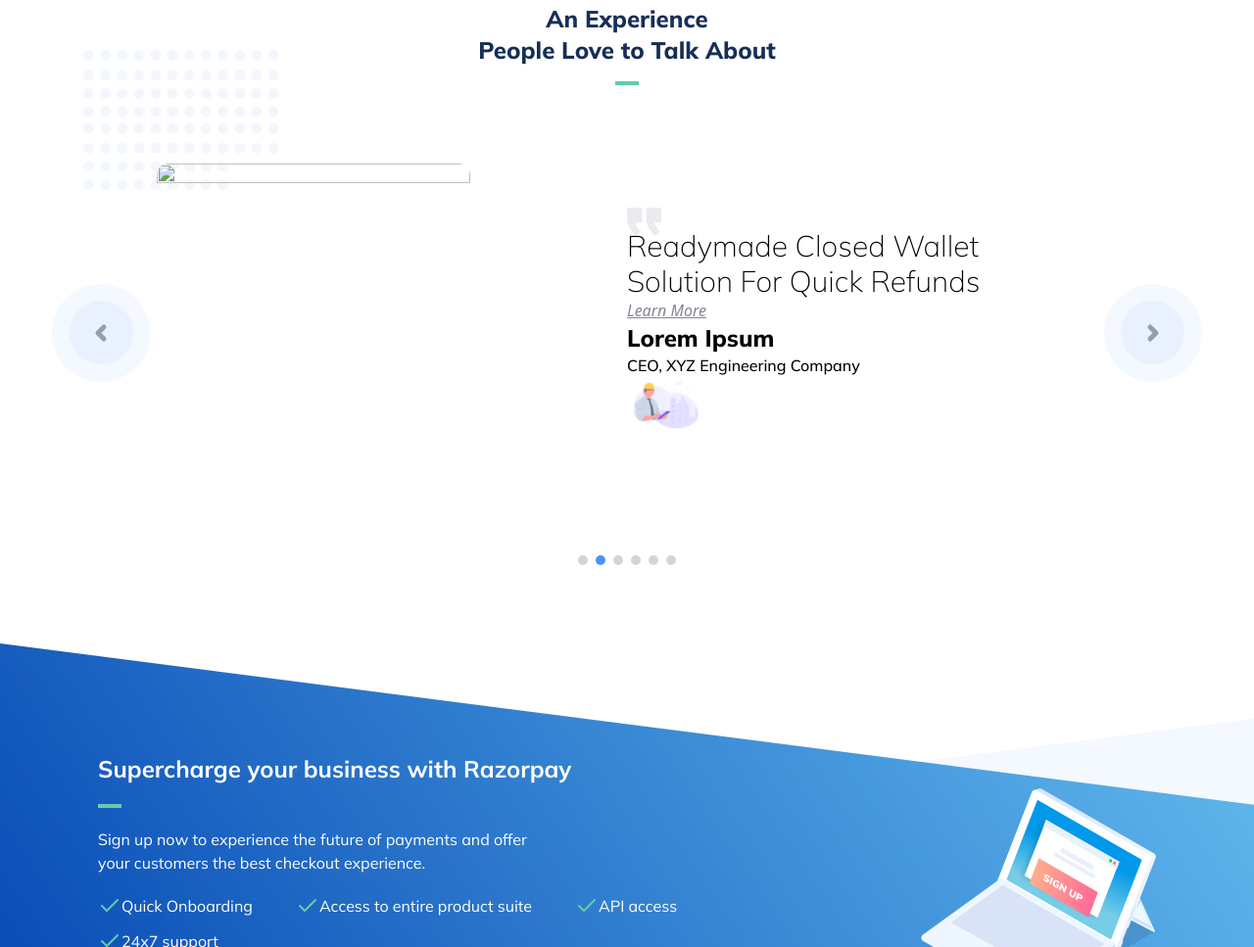
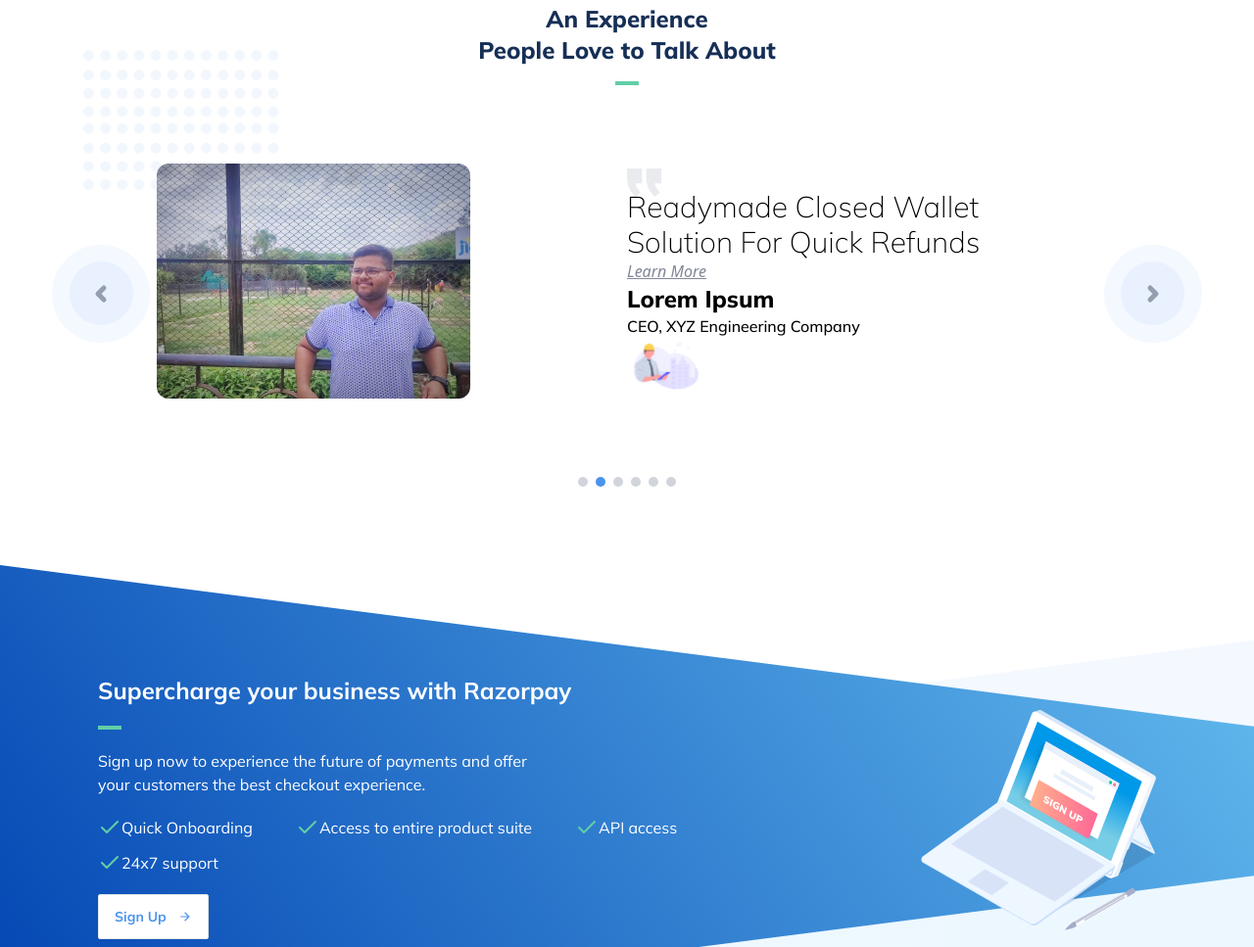
Before and after one commit to manassingh17/razorpay, a website built with Vite: page index.html in a window 1280 px wide. Shown: the part 6022-6989 px from the top of the page at 98% size. Built offline with nearby package versions, Linux system fonts and the light colour scheme; files whose address does not match are found by name.

Commit message:
Update index.html

```diff
--- a/index.html
+++ b/index.html
@@ -1199,7 +1199,7 @@ class="w-full bg-[url(/images/core-features-sectionBg.svg)]
   <!-- main content -->
   <div class="flex flex-col xl:flex-row max-w-[960px] items-center mx-auto my-20 space-x-[10rem]">
     <!--left image -->
-    <img src="./images/https://github.com/manassingh17/razorpay/blob/main/images/WhatsApp%20Image%202023-12-28%20at%2019.07.26_b53b858c.jpg" alt=""
+    <img src="./images/manas.jpg" alt=""
     height="320px"
     width="320px"
     class="rounded-xl">
```
